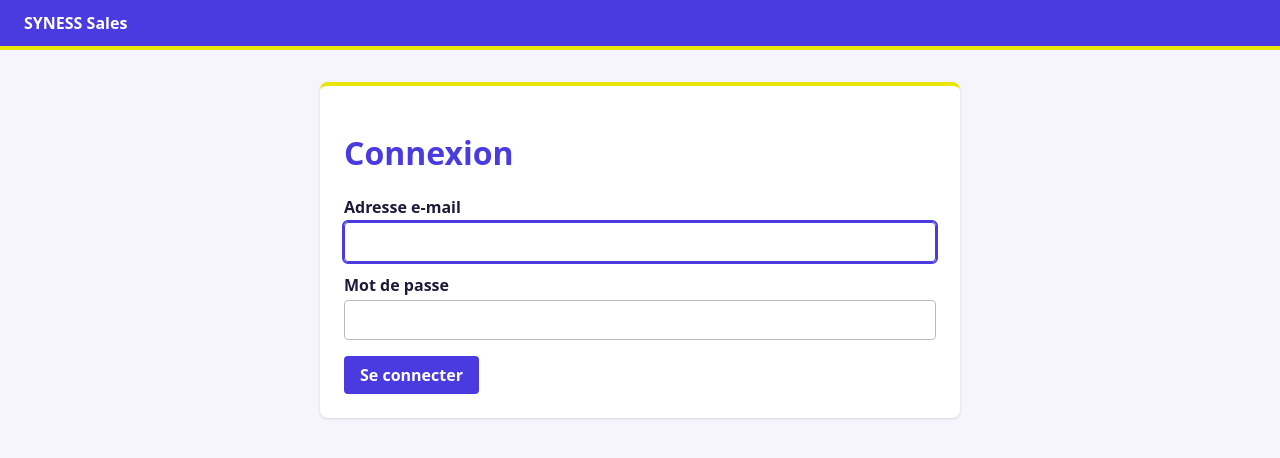
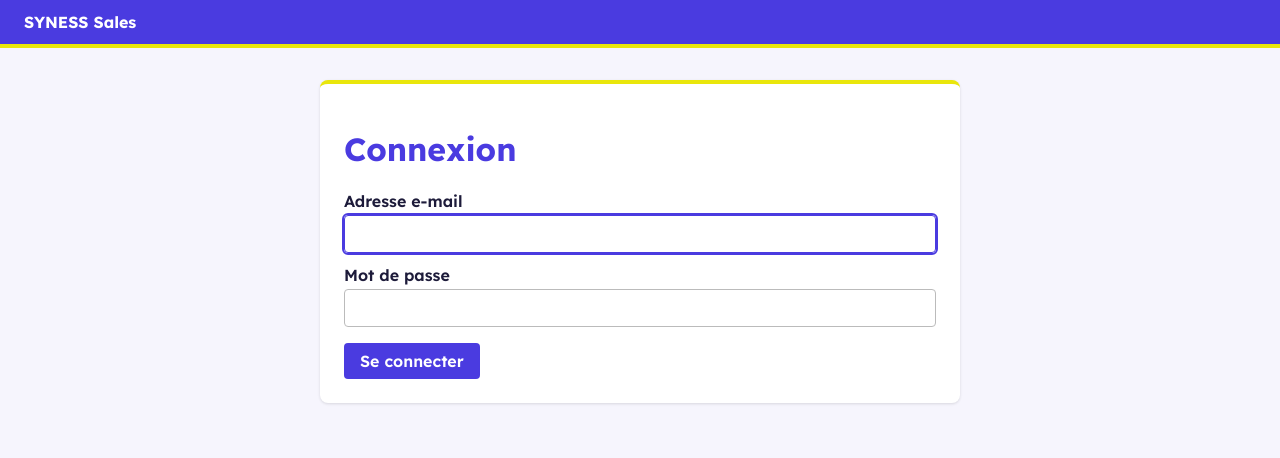
Before and after one commit to DaoudaKA/synesssales, a Django app: page /connexion/ in a window 1280 px wide. Shown: the top 458 px of the page. Run offline with Django 5.2, Linux system fonts and the light colour scheme.

Commit message:
Ajout de la police Lexend

```diff
--- a/templates/base.html
+++ b/templates/base.html
@@ -4,6 +4,9 @@
   <meta charset="utf-8">
   <meta name="viewport" content="width=device-width, initial-scale=1">
   <title>{% block titre %}SYNESS Sales{% endblock %}</title>
+    <link rel="preconnect" href="https://fonts.googleapis.com">
+  <link rel="preconnect" href="https://fonts.gstatic.com" crossorigin>
+  <link href="https://fonts.googleapis.com/css2?family=Lexend:wght@400;600;700&display=swap" rel="stylesheet">
   <style>
     :root {
       --violet: #4A3BE0;
@@ -12,7 +15,7 @@
       --blanc: #FFFFFF;
       --texte: #1D1B3A;
       --fond: #F6F5FD;
-      --police: system-ui, -apple-system, "Segoe UI", sans-serif;
+      --police: "Lexend", system-ui, -apple-system, "Segoe UI", sans-serif;
     }
     body { font-family: var(--police); margin: 0; background: var(--fond); color: var(--texte); }
     header { background: var(--violet); color: var(--blanc); padding: 12px 24px;
```
